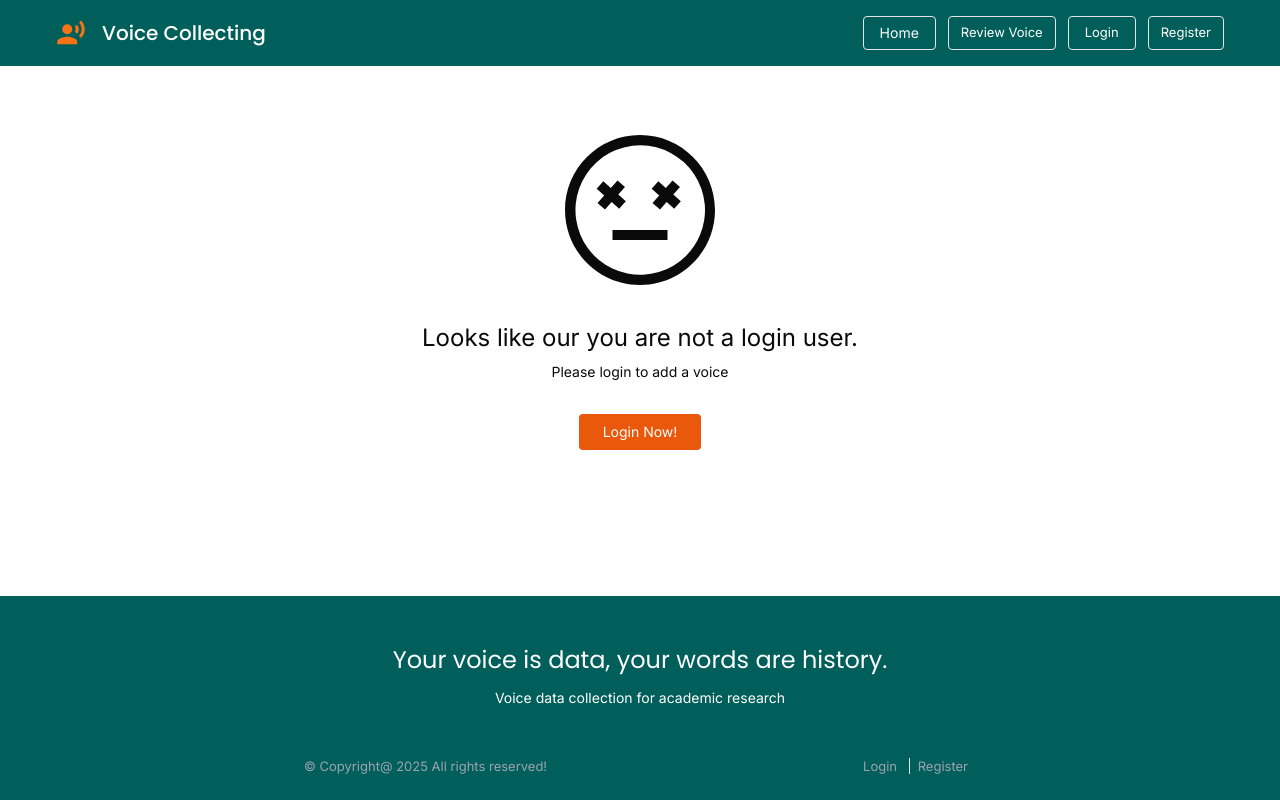
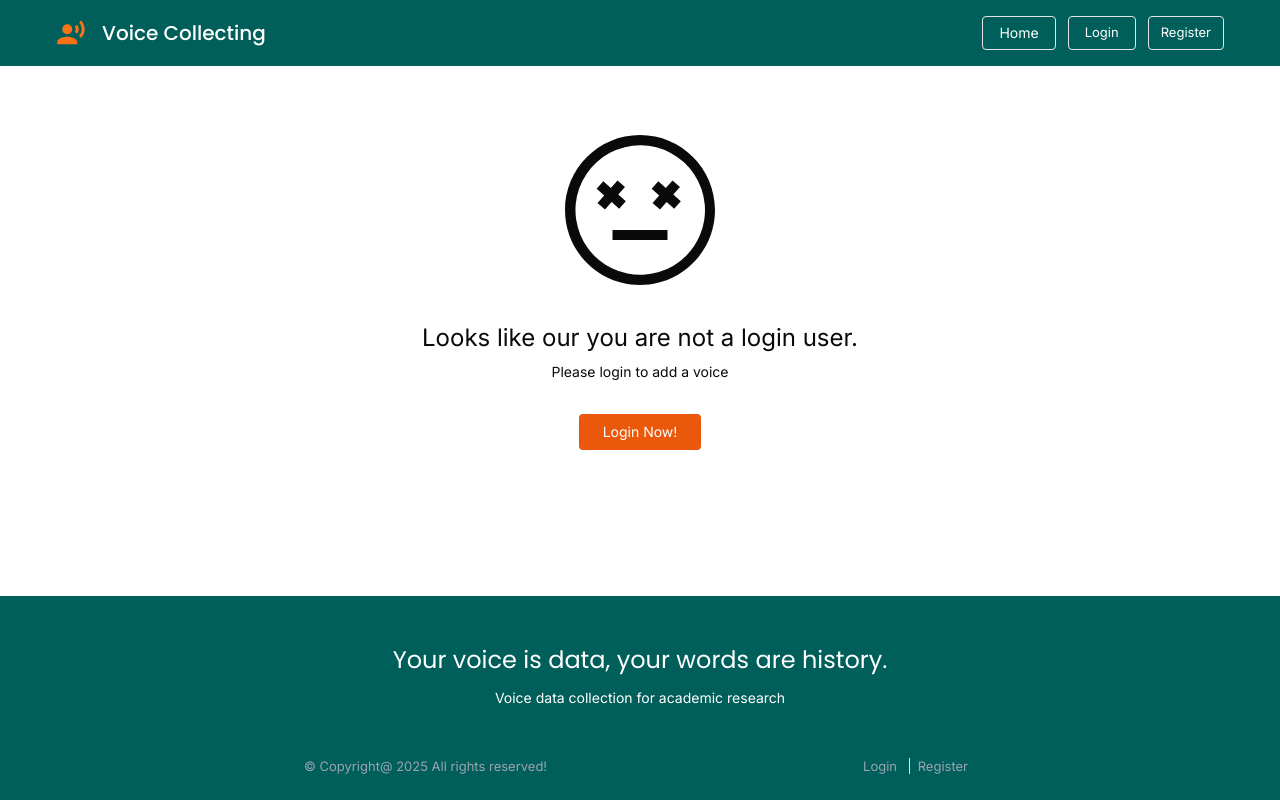
Before and after one commit to muntasir3301/voice, a Next.js app in the folder client/: page / in a window 1280 px wide. Built offline with nearby package versions, Linux system fonts and the light colour scheme.

Commit message:
change user route

```diff
--- a/client/components/Header.tsx
+++ b/client/components/Header.tsx
@@ -61,15 +61,7 @@ useEffect(() => {
                 {ele.name}
               </Link>
             </div>
-            <div>
-                    <Link
-                      href={'/review-voice'}
-                      className="group text-[13px] inline-flex w-max items-center justify-center rounded px-3 text-white border py-1.5 font-medium transition-colors hover:bg-gray-100 hover:text-gray-900 focus:bg-gray-100 focus:text-gray-900 focus:outline-none disabled:pointer-events-none disabled:opacity-50 data-[active]:bg-gray-100/50 data-[state=open]:bg-gray-100/50 dark:bg-gray-950 dark:hover:bg-gray-800 dark:hover:text-gray-50 dark:focus:bg-gray-800 dark:focus:text-gray-50 dark:data-[active]:bg-gray-800/50 dark:data-[state=open]:bg-gray-800/50"
-                      prefetch={false}
-                    >
-                      Review Voice
-                    </Link>
-                </div>
+
             </>
           ))}
 
@@ -102,6 +94,17 @@ useEffect(() => {
           {
             user?.role === "superadmin" &&
               <>
+              <div>
+                    <Link
+                      href={'/review-voice'}
+                      className="group text-[13px] inline-flex w-max items-center justify-center rounded px-3 text-white border py-1.5 font-medium transition-colors hover:bg-gray-100 hover:text-gray-900 focus:bg-gray-100 focus:text-gray-900 focus:outline-none disabled:pointer-events-none disabled:opacity-50 data-[active]:bg-gray-100/50 data-[state=open]:bg-gray-100/50 dark:bg-gray-950 dark:hover:bg-gray-800 dark:hover:text-gray-50 dark:focus:bg-gray-800 dark:focus:text-gray-50 dark:data-[active]:bg-gray-800/50 dark:data-[state=open]:bg-gray-800/50"
+                      prefetch={false}
+                    >
+                      Review Voice
+                    </Link>
+                </div>
+
+
                 <div>
                     <Link
                       href={'/admins'}
```
